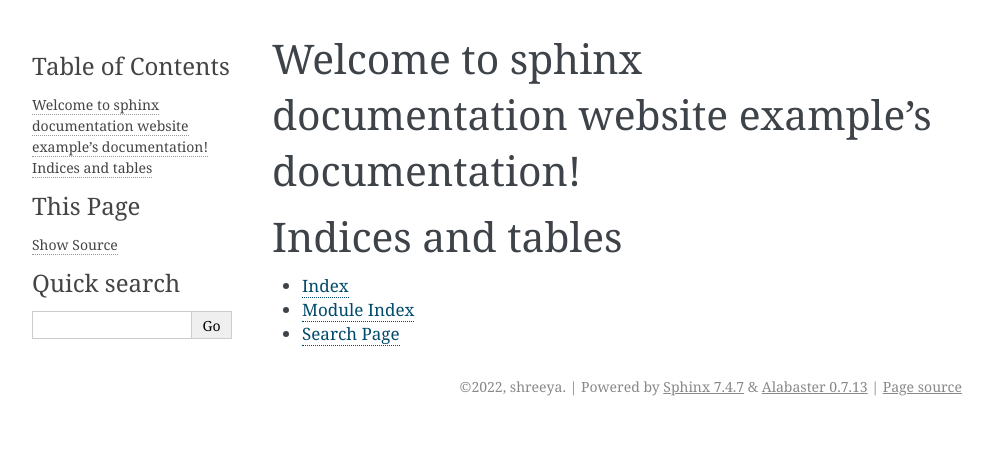
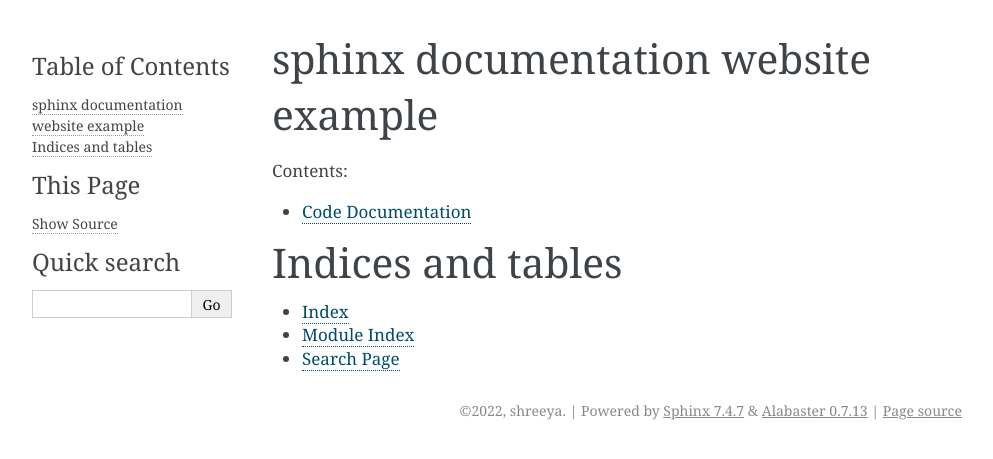
Before and after one commit to Shreeya-G/sphinx-python-doc-example, a Sphinx documentation site: the page built from sphinx/index.rst, in a window 1280 px wide. Shown: the top 459 px of the page, without its empty margins (148-1141 px from the left). Built offline with Sphinx 7.4.7, drawn with Linux system fonts in a browser that asks for light colours.

Commit message:
page for code documentation

```diff
--- a/example1.py
+++ b/example1.py
@@ -13,7 +13,7 @@
     return arg1
 
 def func2():
-    """"function with no arguments return None
+    """function with no arguments return None
 
     Returns:
         None: None
--- /dev/null
+++ b/sphinx/code.rst
@@ -0,0 +1,5 @@
+Code Documentation
+==================
+
+.. automodule:: example1
+    :members:
--- a/sphinx/conf.py
+++ b/sphinx/conf.py
@@ -10,9 +10,9 @@
 # add these directories to sys.path here. If the directory is relative to the
 # documentation root, use os.path.abspath to make it absolute, like shown here.
 #
-# import os
-# import sys
-# sys.path.insert(0, os.path.abspath('.'))
+import os
+import sys
+sys.path.insert(0, os.path.abspath('../'))
 
 
 # -- Project information -----------------------------------------------------
@@ -30,7 +30,7 @@
 # Add any Sphinx extension module names here, as strings. They can be
 # extensions coming with Sphinx (named 'sphinx.ext.*') or your custom
 # ones.
-extensions = [
+extensions = ['sphinx.ext.autodoc','sphinx.ext.githubpages'
 ]
 
 # Add any paths that contain templates here, relative to this directory.
--- a/sphinx/index.rst
+++ b/sphinx/index.rst
@@ -3,12 +3,14 @@
    You can adapt this file completely to your liking, but it should at least
    contain the root `toctree` directive.
 
-Welcome to sphinx documentation website example's documentation!
+sphinx documentation website example
 ================================================================
 
 .. toctree::
    :maxdepth: 2
    :caption: Contents:
+
+   code
 
 
 
```
Also changed, not shown: 1 other file.
